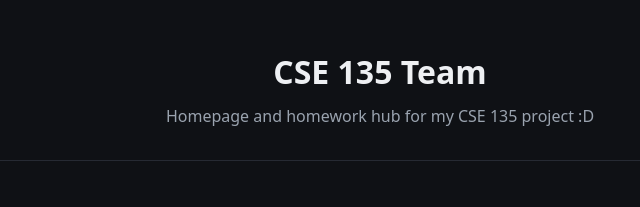
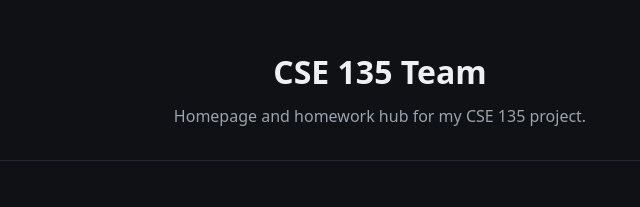
Before and after one commit to Eban-Covarrubias/eban.site, a plain HTML site: page index.html in a window 1280 px wide. Shown: the top 207 px of the page, 260-900 px from the left. Drawn offline with Linux system fonts and the light colour scheme.

Commit message:
example change

```diff
--- a/index.html
+++ b/index.html
@@ -12,7 +12,7 @@
 <body>
   <header>
     <h1>CSE 135 Team</h1>
-    <p>Homepage and homework hub for my CSE 135 project :D</p>
+    <p>Homepage and homework hub for my CSE 135 project.</p>
   </header>
 
   <main>
```
